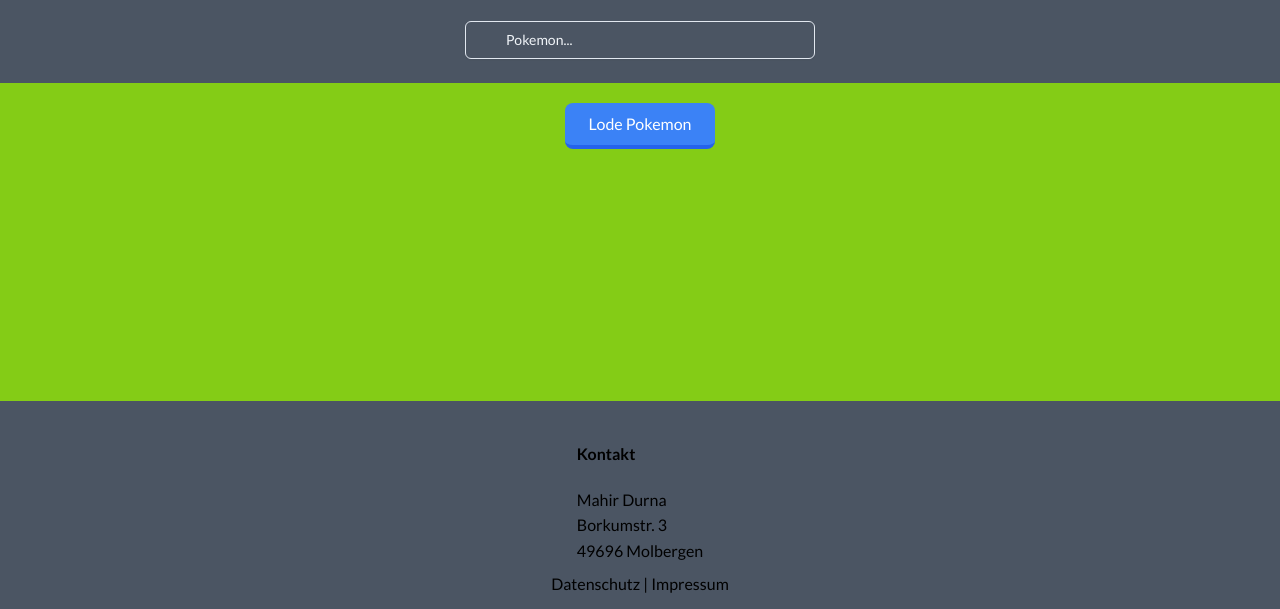
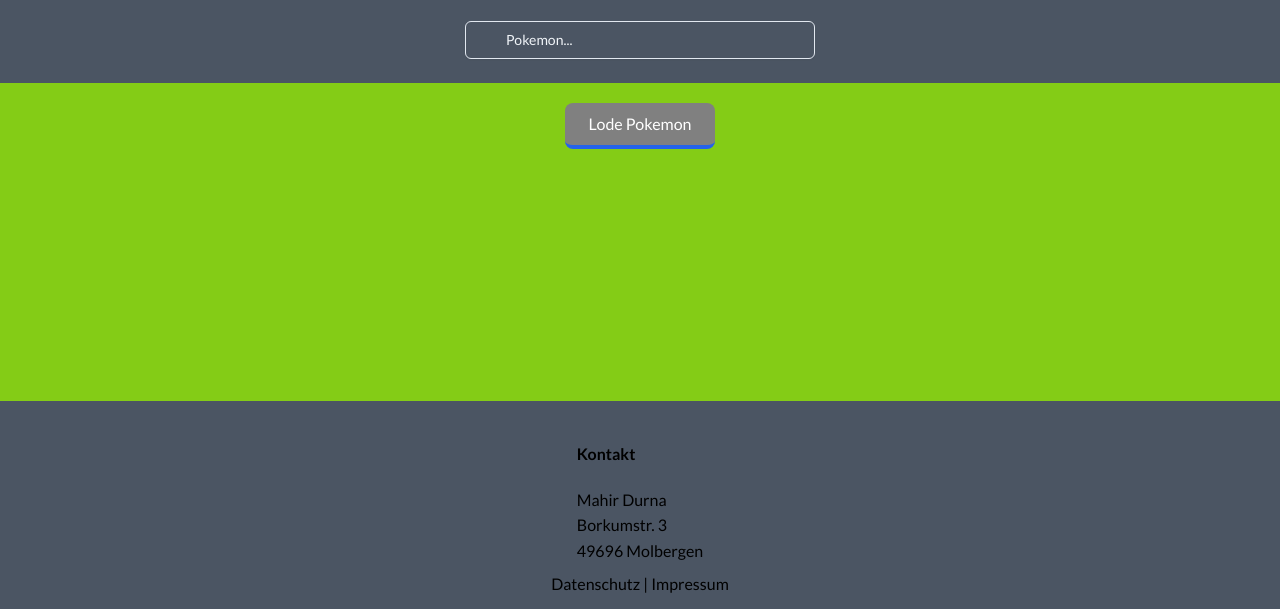
Before and after one commit to DurnaMa/pokemonAPI, a website: page index.html in a window 1280 px wide. Both pictures are taken after a click on the button "Lode Pokemon". Shown: the part 191-800 px from the top of the page. Drawn offline with nearby package versions, Linux system fonts and the light colour scheme; files that its build step writes are made by us from their sources; no server answers.

Commit message:
change button

```diff
--- a/css/mein.css
+++ b/css/mein.css
@@ -2,4 +2,4 @@
 @import "../src/input.css";
 @import "../src/output.css";
 @import "./fonts.css";
-@import "./pokeball.css"
+@import "./pokeball.css";
--- a/index.html
+++ b/index.html
@@ -33,7 +33,7 @@
                 <button
                     onclick="lodePokemon()"
                     id="nextPokemon"
-                    class="cursor-pointer transition-all bg-blue-500 text-white px-6 py-2 rounded-lg border-blue-600 border-b-[4px] hover:brightness-110 hover:-translate-y-[1px] hover:border-b-[6px] active:border-b-[2px] active:brightness-90 active:translate-y-[2px]"
+                    class="disabled-btn cursor-pointer transition-all bg-blue-500 text-white px-6 py-2 rounded-lg border-blue-600 border-b-[4px] hover:brightness-110 hover:-translate-y-[1px] hover:border-b-[6px] active:border-b-[2px] active:brightness-90 active:translate-y-[2px]"
                 >
                     Lode Pokemon
                 </button>
--- a/js/pokemonData.js
+++ b/js/pokemonData.js
@@ -44,10 +44,19 @@
 async function lodePokemon() {
     offset = offset + 25;
     await fetchPokemon();
+    submitPoll();
+}
+
+async function submitPoll(){
+    let button = document.getElementById("nextPokemon")
+    button.disabled = true;
+    //button.classList.add('disabled-btn')
+    setTimeout(async function(){button.disabled = false;},5000);
+    //button.classList.remove('disabled-btn')
 }
 
 function renderNames() {
-    for (let i = 0; i < currentNames.length; i++) {
+        for (let i = 0; i < currentNames.length; i++) {
         document.getElementById(
             "search-pokemon"
         ).innerHTML += `${currentNames[i]}`;
--- a/src/input.css
+++ b/src/input.css
@@ -4,6 +4,9 @@
     @apply cursor-pointer mb-3 flex flex-col items-center  border  rounded-lg shadow md:flex-row md:max-w-xl;
 }
 
+.disabled-btn {
+    @apply bg-slate-600;
+}
 @tailwind utilities;
 
 @layer base {
--- a/style.css
+++ b/style.css
@@ -16,3 +16,12 @@
     from {bottom: 30px; opacity: 1;}
     to {bottom: 0; opacity: 0;}
 }
+
+/* .disabled-btn {
+    background-color: gray !important;
+} */
+
+button.disabled-btn:disabled{
+    background-color: gray !important;
+    cursor: not-allowed;
+}
```
Also changed, not shown: src/output.css.
